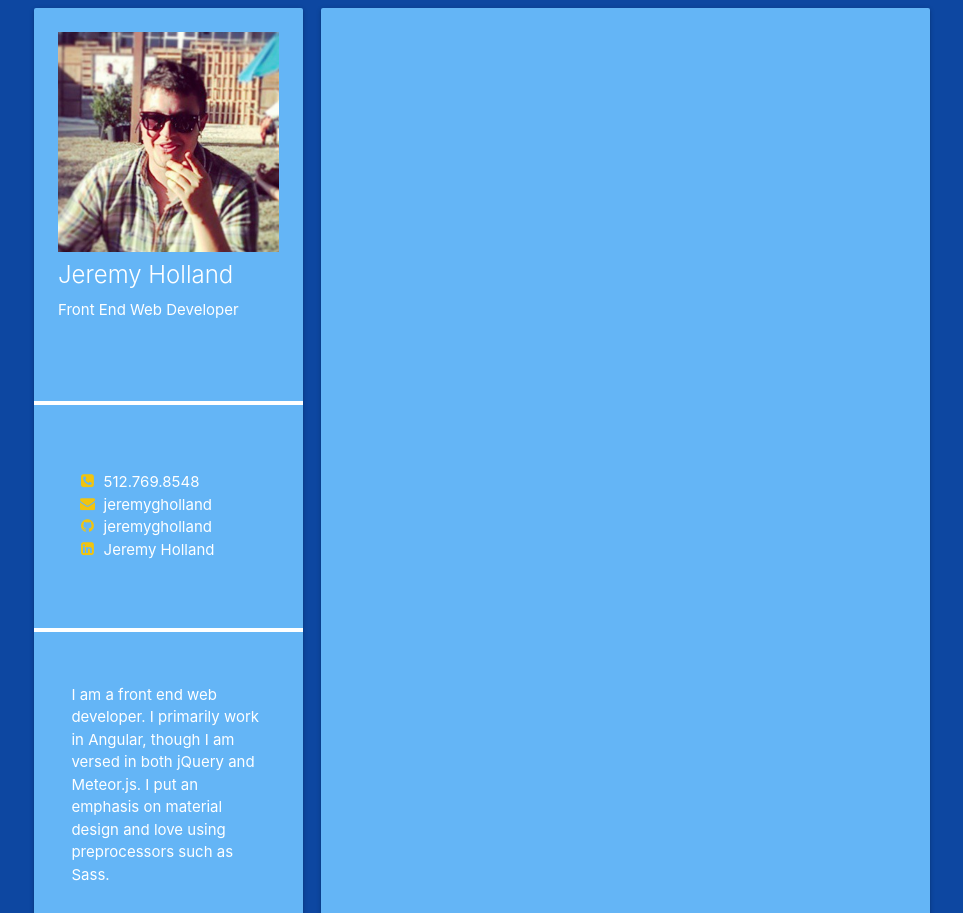
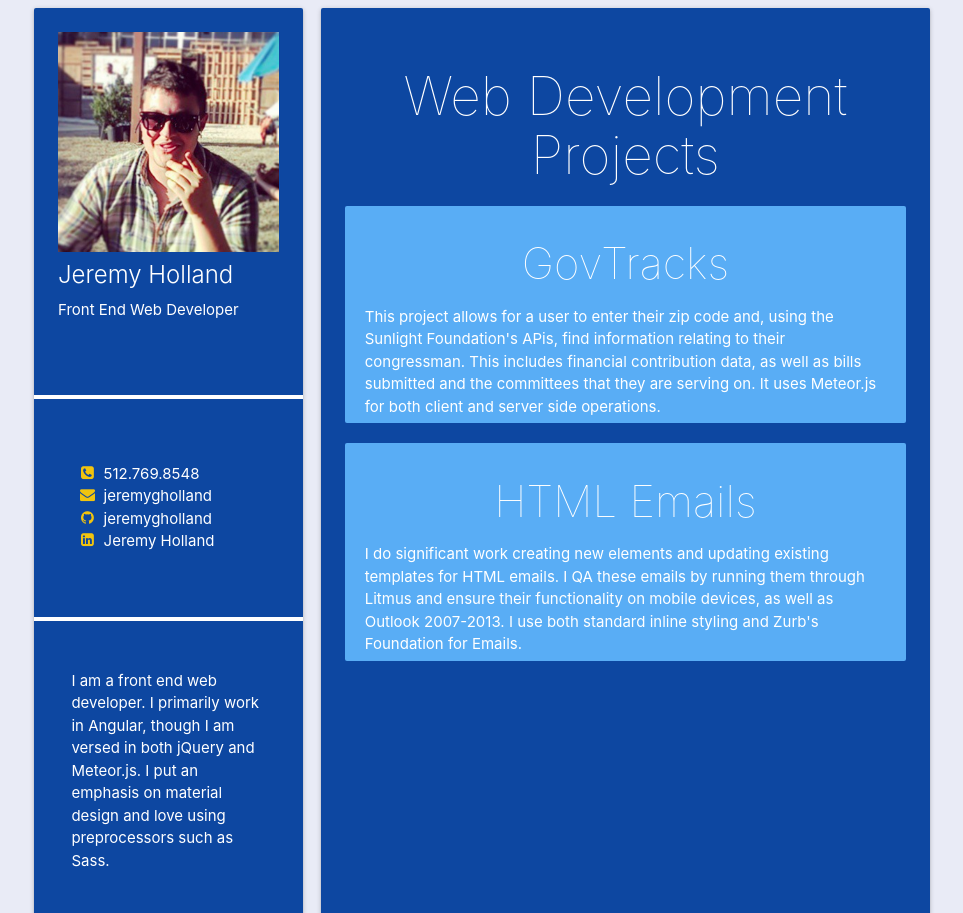
Before and after one commit to jeremygholland/resume2016, a plain HTML site: page index.html in a window 1280 px wide. Shown: the top 913 px of the page, without its empty margins (158-1121 px from the left). Drawn offline with nearby package versions, Linux system fonts and the light colour scheme; a script that the page names is missing.

Commit message:
Made changes to the right pannel

```diff
--- a/index.html
+++ b/index.html
@@ -42,13 +42,24 @@
                 <div>
                     <div class="card-content text-white">
                         <h3 class = "white-text">Skills</h3>
-                        <p class = "white-text"> HTML, CSS, Sass, Javascript, jQuery, AngularJS, MeteorJS, HTML Emails, Git</p>
+                        <p class = "white-text"> HTML, CSS, Sass, Javascript, jQuery, AngularJS, MeteorJS, HTML Emails, QA, Bootstrap, Git, Customer Service</p>
                     </div>
                 </div>
             </section>
 
             <section class="rightSection card">
 
+                <div class="card-content" style = " margin: 0 auto;">
+                    <h2 align = "center" style = "color: #FFFFFF; font-weight: 100;"> Web Development Projects</h2>
+                    <div class="projects">
+                        <h3> GovTracks</h3>
+                        <p>This project allows for a user to enter their zip code and, using the Sunlight Foundation's APis, find information relating to their congressman. This includes financial contribution data, as well as bills submitted and the committees that they are serving on. It uses Meteor.js for both client and server side operations.</p>
+                    </div>
+                    <div class="projects">
+                        <h3> HTML Emails</h3>
+                        <p>I do significant work creating new elements and updating existing templates for HTML emails. I QA these emails by running them through Litmus and ensure their functionality on mobile devices, as well as Outlook 2007-2013. I use both standard inline styling and Zurb's Foundation for Emails. </p>
+                    </div>
+                </div>
 
             </section>
     </div>
--- a/scss/index.scss
+++ b/scss/index.scss
@@ -1,5 +1,5 @@
 body {
-    background-color: #0d47a1;
+    background-color: #E9EBF6;
     overflow-x: hidden;
 overflow-y: scroll;
 }
@@ -51,7 +51,7 @@ span{
     height: 150vh;
     max-height: 1200px;
     width: 30%;
-    background-color: #64b5f6;
+    background-color: #0D47A1;
     .leftTop{
       border-bottom: 4px solid white;
     }
@@ -75,7 +75,7 @@ span{
 }
 
 .rightSection {
-  background-color: #64b5f6;
+  background-color: #0D47A1;
     display: -webkit-box;
     display: -webkit-flex;
     display: -ms-flexbox;
@@ -87,34 +87,19 @@ span{
     width: 68%;
 max-height: 1200px;
     height: 150vh;
-
-    .firstRight{
-      h1{
-        width: 100%;
-        margin: 0 auto;
+    .projects{
+      background-color: #59ADF5;
+      padding: 5px 20px 5px 20px;
+      color: white;
+      border-radius: 2px;
+      margin: 20px 0;
+      h3{
+        text-align: center;
+        font-weight: 100;
       }
-
-      max-height: 1500px;
-      height: 100%;
-      overflow-y: scroll;
-        .imgCard{
-          width: 100%;
-          height: 45%;
-        }
-        .img1{
-          margin-top: 5%;
-        }
     }
 
-    .card-content {
-        background-color: black;
-        color: white;
-    }
-    h1 {
-        font-weight: 100;
-        margin: 0 auto;
-        color: white;
-    }
+
 }
 
 .mePic {
```
Also changed, not shown: css/index.css, 1 other file.
